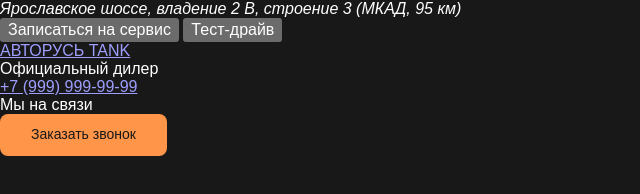
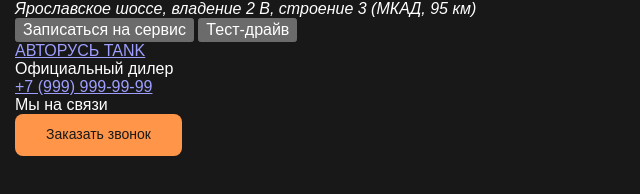
Before and after one commit to AlexanderKoldin/tank-landing, a website built with Vite: page index.html in a window 1280 px wide. Shown: the whole page, without its empty margins (0-640 px from the left). Built offline with nearby package versions, Linux system fonts and the light colour scheme; files whose address does not match are found by name.

Commit message:
feat: add container

```diff
--- /dev/null
+++ b/src/styles/blocks/_container.scss
@@ -0,0 +1,5 @@
+.container {
+  max-inline-size: calc(1296px + 2 * 20px);
+  margin-inline: auto;
+  padding-inline: 15px;
+}
```
Also changed, not shown: src/styles/main.scss (+7 -6 lines).
